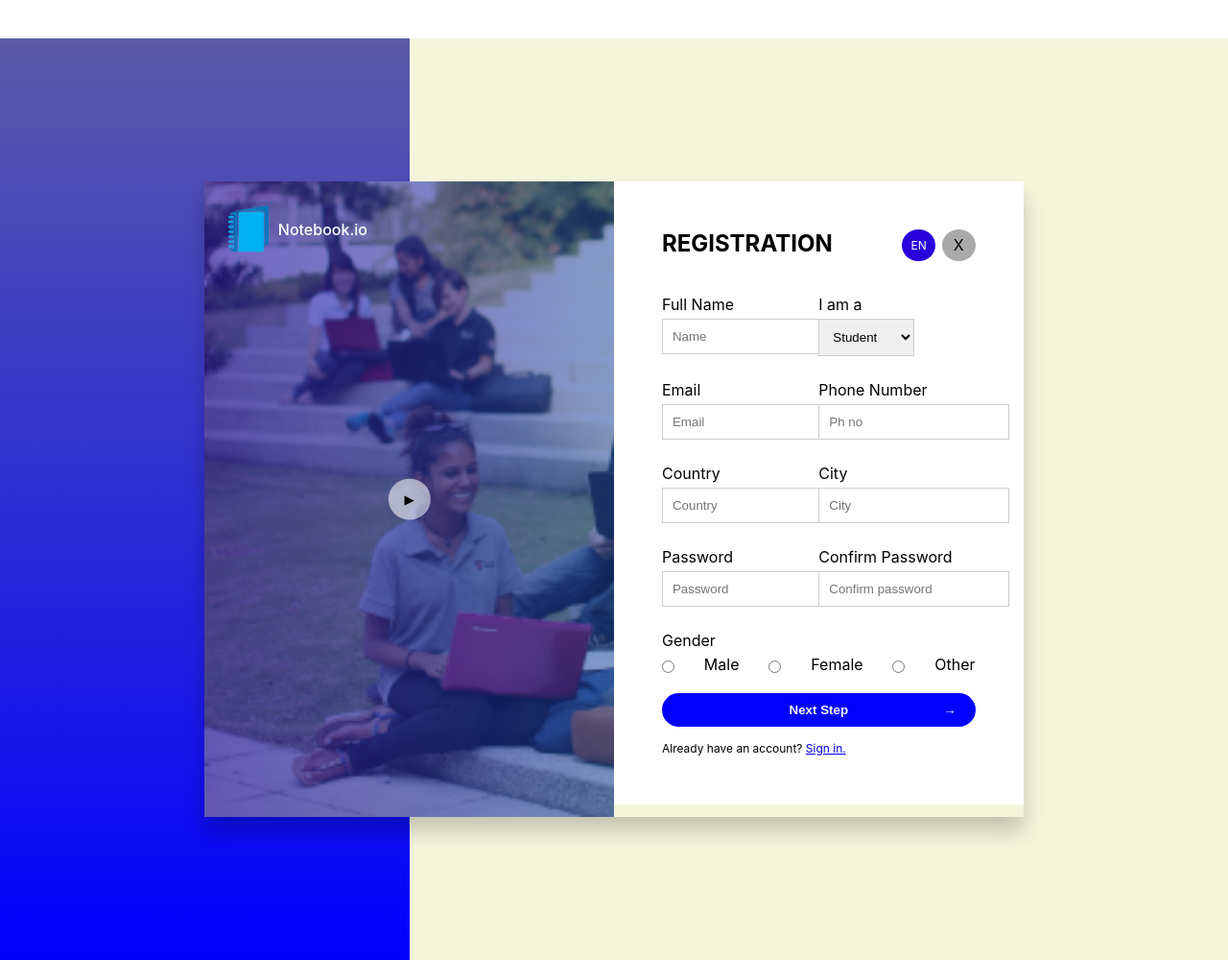
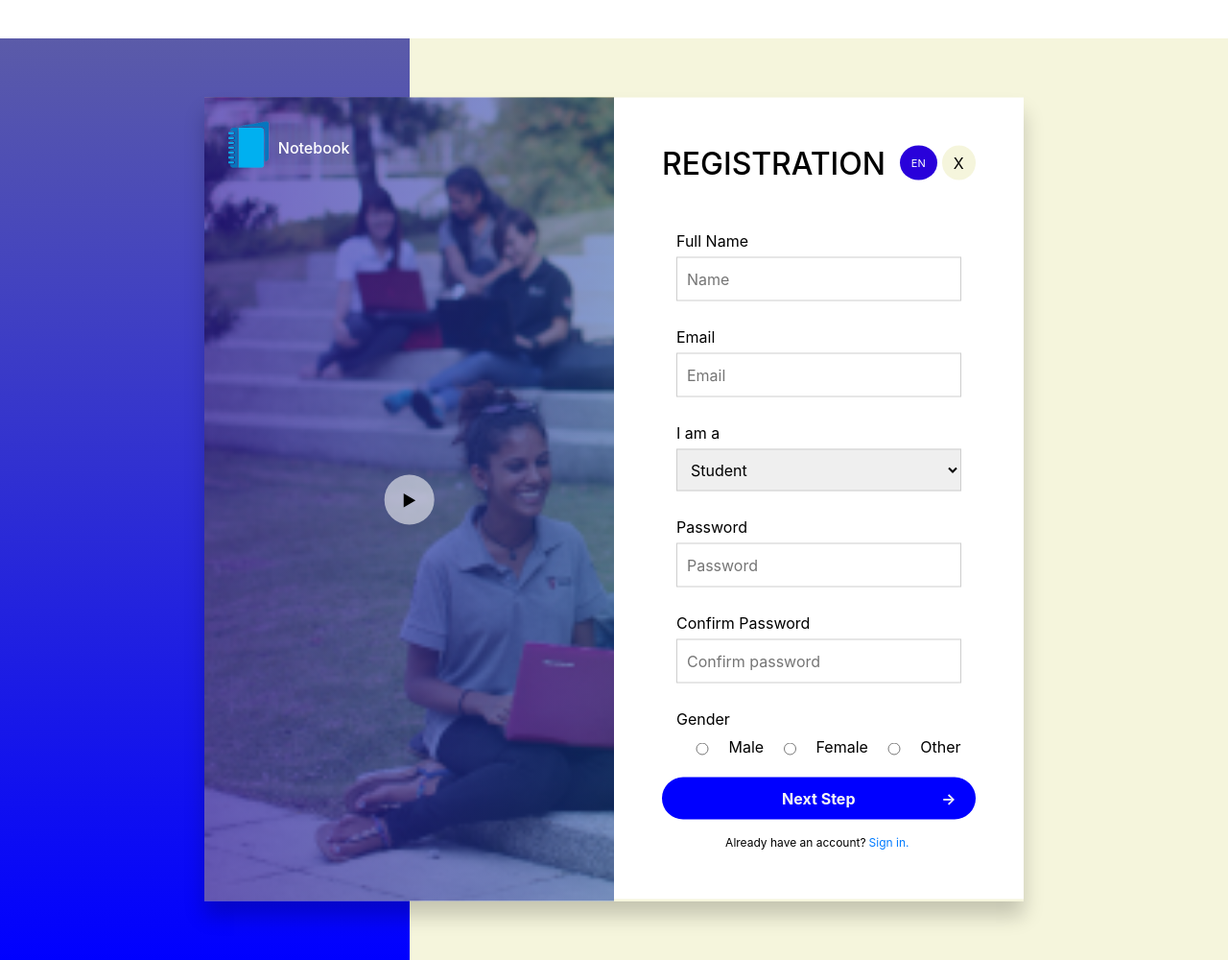
Before and after one commit to Sandip-Z/notebook.io_landing_page, a website: page index.html in a window 1280 px wide. Shown: the part 1560-2560 px from the top of the page at 96% size. Drawn offline with nearby package versions, Linux system fonts and the light colour scheme.

Commit message:
[add] bootstrap dependency. not responsive yet.

```diff
--- a/index.html
+++ b/index.html
@@ -7,13 +7,17 @@
       href="https://fonts.googleapis.com/css2?family=Open+Sans:ital,wght@0,300;0,400;0,600;0,700;0,800;1,300;1,400;1,600;1,700;1,800&family=Syne&display=swap"
       rel="stylesheet"
     />
+    <link
+      rel="stylesheet"
+      href="https://stackpath.bootstrapcdn.com/bootstrap/4.5.2/css/bootstrap.min.css"
+    />
     <link rel="stylesheet" href="./css/style.css" />
     <title>Welcome to notebook</title>
   </head>
   <body>
-    <nav class="nav d-none">
+    <nav class="nav">
       <div class="logo">
-        <p>notebook.io</p>
+        <p class="m-auto">notebook.io</p>
       </div>
       <ul class="menu">
         <li><a href="#">Home</a></li>
@@ -32,10 +36,10 @@
     <section class="login-screen" id="login">
       <div class="login-screen__wrapper">
         <div class="row">
-          <div class="col-1-of-2 login-screen__wrapper__image">
+          <div class="col-lg-6 login-screen__wrapper__image d-flex">
             <p>Placeholder text as a tag line.</p>
           </div>
-          <div class="col-1-of-2">
+          <div class="col-lg-6">
             <form class="login-form">
               <section>
                 <label for="email">Email</label>
@@ -67,19 +71,19 @@
     </section>
     <section class="register-screen" id="register">
       <div class="row">
-        <div class="col-1-of-3 register-screen__sidepanel">&nbsp;</div>
-        <div class="col-2-of-3 register-screen__contentBox">
+        <div class="col-lg-4 register-screen__sidepanel">&nbsp;</div>
+        <div class="col-lg-8 register-screen__contentBox">
           <div class="row register-screen__contentBox--content">
-            <div class="col-1-of-2">
+            <div class="col-lg-6 p-0">
               <div class="register-screen__contentBox--content__videoBox">
                 <div class="d-flex">
                   <img src="img/logo.png" alt="logo" class="register-logo" />
-                  <p class="register-companyName">Notebook.io</p>
+                  <p class="register-companyName">Notebook</p>
                 </div>
                 <div class="register__playButton"><button>&#9654;</button></div>
               </div>
             </div>
-            <div class="col-1-of-2">
+            <div class="col-lg-6 p-0">
               <div class="register-screen__contentBox--content__formWrapper">
                 <div
                   class="register-screen__contentBox--content__formWrapper--heading"
@@ -92,7 +96,7 @@
                 </div>
                 <form>
                   <div class="row">
-                    <div class="col-1-of-2">
+                    <div class="col-lg-12">
                       <section>
                         <label for="name">Full Name</label>
                         <input
@@ -103,7 +107,22 @@
                         />
                       </section>
                     </div>
-                    <div class="col-1-of-2">
+                  </div>
+                  <div class="row">
+                    <div class="col-lg-12">
+                      <section>
+                        <label for="email">Email</label>
+                        <input
+                          id="email"
+                          type="email"
+                          required
+                          placeholder="Email"
+                        />
+                      </section>
+                    </div>
+                  </div>
+                  <div class="row">
+                    <div class="col-lg-12">
                       <section>
                         <label for="type">I am a</label>
                         <select id="type" required>
@@ -115,40 +134,7 @@
                     </div>
                   </div>
                   <div class="row">
-                    <div class="col-1-of-2">
-                      <section>
-                        <label for="email">Email</label>
-                        <input
-                          id="email"
-                          type="email"
-                          required
-                          placeholder="Email"
-                        />
-                      </section>
-                    </div>
-                    <div class="col-1-of-2">
-                      <section>
-                        <label for="phone">Phone Number</label>
-                        <input type="tel" id="phone" placeholder="Ph no" />
-                      </section>
-                    </div>
-                  </div>
-                  <div class="row">
-                    <div class="col-1-of-2">
-                      <section>
-                        <label for="country">Country</label>
-                        <input type="text" id="country" placeholder="Country" />
-                      </section>
-                    </div>
-                    <div class="col-1-of-2">
-                      <section>
-                        <label for="city">City</label>
-                        <input type="text" id="city" placeholder="City" />
-                      </section>
-                    </div>
-                  </div>
-                  <div class="row">
-                    <div class="col-1-of-2">
+                    <div class="col-lg-12">
                       <section>
                         <label for="password">Password</label>
                         <input
@@ -158,7 +144,9 @@
                         />
                       </section>
                     </div>
-                    <div class="col-1-of-2">
+                  </div>
+                  <div class="row">
+                    <div class="col-lg-12">
                       <section>
                         <label for="confirm_password">Confirm Password</label>
                         <input
@@ -170,7 +158,7 @@
                     </div>
                   </div>
                   <div class="row">
-                    <div class="col-1-of-1">
+                    <div class="col-lg-12">
                       <label>Gender</label>
                       <section
                         class="d-flex justify-content-between align-items-center"
--- a/sass/component/_form.scss
+++ b/sass/component/_form.scss
@@ -6,6 +6,7 @@ form {
   input,
   select {
     padding: 10px;
+    width: 100%;
     border: 1px solid rgb(206, 206, 206);
     margin-bottom: 25px;
     &:focus {
@@ -14,12 +15,13 @@ form {
   }
 
   input[type="email"]:not(:placeholder-shown):invalid {
-    border: 1px solid orangered;
+    border: 1px solid red;
   }
 
   &.login-form {
     // background-color: red;
-    margin-top: 50px;
+    margin: auto;
+    padding: 50px;
     section {
       margin: 10px 0px;
     }
@@ -63,6 +65,8 @@ form {
 
 a.signup-text,
 a.signin-text {
+  display: flex;
+  justify-content: center;
   margin-top: 25px;
   color: $color-primaryblue;
   font-size: 14px;
--- a/sass/layout/_login.scss
+++ b/sass/layout/_login.scss
@@ -3,23 +3,24 @@
   position: relative;
   &__wrapper {
     position: absolute;
+    width: 900px;
     top: 50%;
     left: 50%;
     transform: translate(-50%, -50%);
     background-color: $color-whitesmoke;
     color: $color-grey;
     box-shadow: 3px 4px 25px $color-grey;
-    .row {
-      width: 1140px;
-      .col-lg-6 {
-        width: calc(100% / 2);
-        float: left;
-        display: flex;
-      }
-    }
+    // .row {
+    //   width: 1140px;
+    //   .col-lg-6 {
+    //     width: calc(100% / 2);
+    //     float: left;
+    //     display: flex;
+    //   }
+    // }
     &__image {
       width: 100%;
-      height: 350px;
+      // height: 350px;
       background-image: linear-gradient(to left, #1abc9c96, #16a084cb),
         url("../../img/file-20171219-27562-ihj0n0.webp");
       background-size: cover;
--- a/sass/layout/_register.scss
+++ b/sass/layout/_register.scss
@@ -1,7 +1,7 @@
 .register-screen {
   height: 100vh;
   padding: 0px !important;
-
+  margin-bottom: 300px;
   input[type="radio"] {
     margin: auto 0;
   }
@@ -27,7 +27,7 @@
       &__videoBox {
         position: relative;
         width: 100%;
-        height: 662px;
+        height: 837px;
         padding-left: 25px;
         padding-top: 25px;
         background-image: linear-gradient(
@@ -71,19 +71,22 @@
 }
 
 .lang {
+  display: flex;
+  align-items: center;
   background-color: rgb(41, 1, 218);
   color: white;
   border-radius: 50%;
-  padding: 9px;
-  margin: 0px 7px;
-  font-size: 12px;
+  padding: 7px 12px;
+  // margin: 0px 5px;
+  font-size: 11px;
 }
 
 .cross {
   padding: 6px 12px;
-  background-color: darkgray;
+  background-color: beige;
   border-radius: 50%;
   color: black;
+  margin-left: 5px;
   & a {
     text-decoration: none;
     color: inherit;
@@ -110,7 +113,7 @@
   left: 50%;
   transform: translate(-50%, -50%);
   & button {
-    padding: 14px 17px;
+    padding: 14px 19px;
     background-color: rgba(255, 255, 255, 0.555);
     border-radius: 50%;
     border: 0;
@@ -142,7 +145,11 @@
 }
 
 .signin-text {
-  display: inline-block;
+  display: flex;
+  justify-content: center;
   margin-top: 15px;
   font-size: 12px;
+  & a {
+    padding: 0 3px;
+  }
 }
```
Also changed, not shown: css/style.css.
